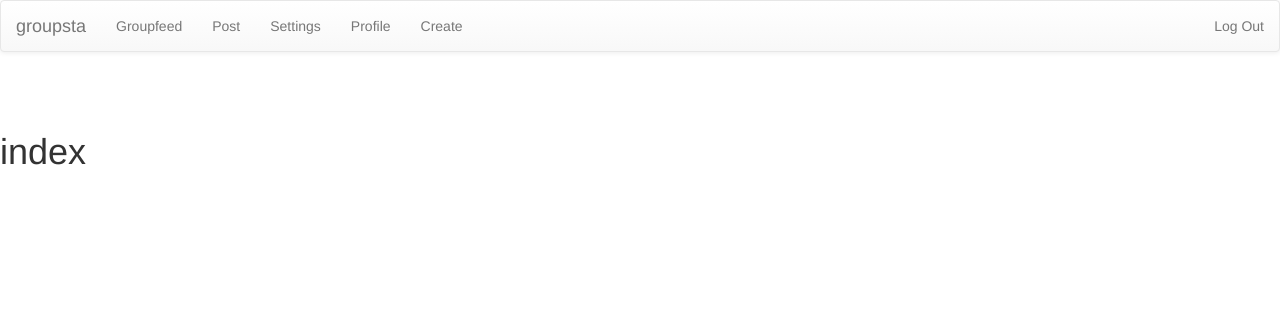
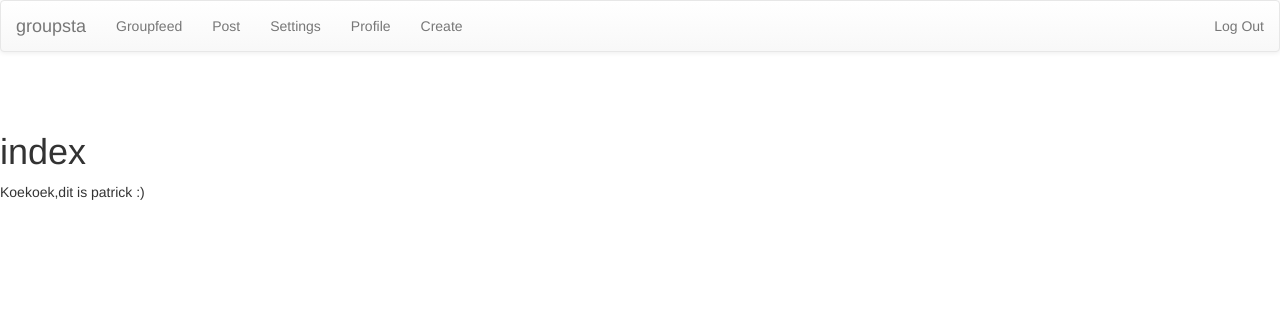
Before and after one commit to Wanghuaichen/groupsta, a Flask app: page / in a window 1280 px wide. Shown: the top 312 px of the page. Run offline with Flask 2, Linux system fonts and the light colour scheme; a user stored in the database is signed in; some libraries are stand-ins or nearby versions.

Commit message:
test patrick

```diff
--- a/templates/index.html
+++ b/templates/index.html
@@ -7,5 +7,6 @@
 {% block main %}
     <body>
         <h1>index</h1>
+        <p>Koekoek,dit is patrick :)</p>
     </body>
 {% endblock %}
```
